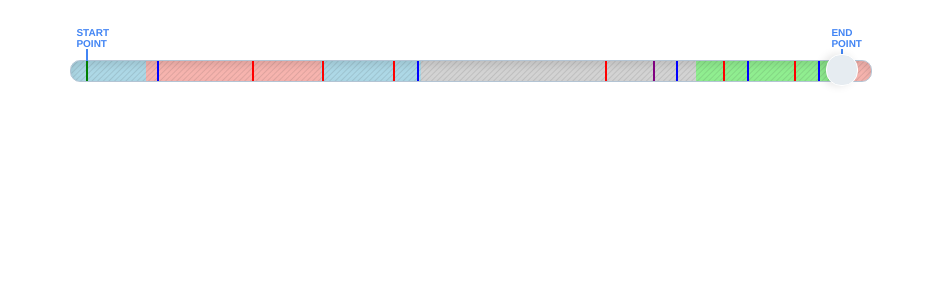
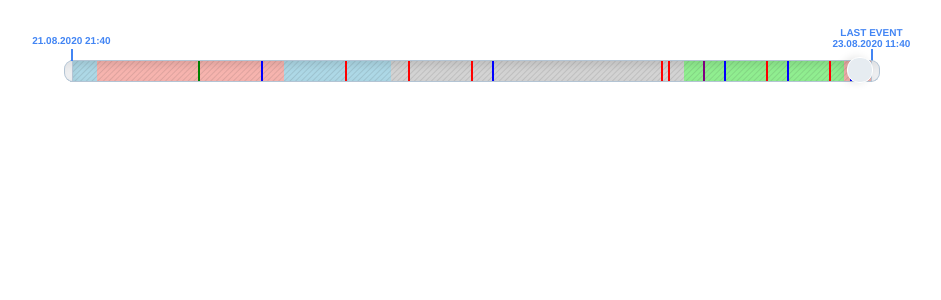
Before and after one commit to adnan-sahin/vue-custom-slider, a Vue app: page / in a window 1280 px wide. Shown: the top 300 px of the page, without its empty margins (64-1005 px from the left). Built offline with nearby package versions, Linux system fonts and the light colour scheme.

Commit message:
* Slider drag/drop thumb feature is implemented. * Refactoring

```diff
--- a/src/components/VueCustomSlider.vue
+++ b/src/components/VueCustomSlider.vue
@@ -6,33 +6,37 @@
       class="custom-slider"
       :style="{ width: sliderWidth + 'px', ...sliderBackgroundCssVars }"
     >
-      <div class="start-point" :style="{ left: startPointLeft + 'px' }">
-        <div class="start-point__text">START POINT</div>
+      <div class="start-point"></div>
+      <div class="start-point__text">
+        {{ formatDatetime(startDateTime) }}
       </div>
       <div
-        v-for="(item, index) in sliderData"
+        v-for="(item, index) in locatedSliderData"
         :key="index"
         :style="{
-          left: leftEventWidth(item.date) + 'px',
+          left: item.left + 'px',
           background: item.color,
         }"
+        @click="handleClickBreakPoint"
         class="break-point"
       >
         <span :style="{ color: item.color }" class="tooltip-text">
-          <p>
+          <p class="has-break-point-tooltip">
             {{ item.eventType }}
           </p>
         </span>
       </div>
       <div
+        ref="sliderThumb"
+        @mousedown="handleMouseDownSliderThumb"
+        @dragstart="handleDragStartSliderThumb"
         class="thumb"
-        :style="{ left: sliderWidth - 3 * startPointLeft + 'px' }"
+        :style="{ left: sliderThumbLeft + 'px' }"
       ></div>
-      <div
-        class="end-point"
-        :style="{ left: sliderWidth - 2 * startPointLeft + 'px' }"
-      >
-        <div class="end-point__text">END POINT</div>
+      <div class="end-point" :style="{ left: sliderWidth + 'px' }"></div>
+      <div class="end-point__text" :style="{ left: sliderWidth - 50 + 'px' }">
+        LAST EVENT
+        {{ formatDatetime(endDateTime) }}
       </div>
       <span
         class="resource-tooltip-text"
@@ -58,11 +62,15 @@ export default {
   },
   data() {
     return {
-      resourceLeft: 15,
-      startPointLeft: 15,
+      resourceLeft: 0,
+      startPointLeft: 0,
       currentResourceText: '',
       currentResourceColor: 'grey',
       arrLinearGradientTooltip: [],
+      sliderThumbLeft: 0,
+      startDateTime: moment().add(-36, 'hours'),
+      endDateTime: moment().add(2, 'hours'),
+      locatedSliderData: [],
       sliderData: [
         {
           date: moment().add(-32, 'hours'),
@@ -130,14 +138,14 @@ export default {
           color: 'blue',
         },
         {
-          date: moment(),
+          date: moment(-0.5, 'hours'),
           eventType: 'allocation',
           color: 'red',
         },
       ],
       sliderBackgroundData: [
         {
-          date: moment().add(-32, 'hours'),
+          date: moment().add(-30, 'hours'),
           eventType: 'event 1',
           color: '#f9fafc',
         },
@@ -184,7 +192,7 @@ export default {
   },
   computed: {
     maxDiffDurationEvent() {
-      return moment().diff(this.sliderData[0].date);
+      return this.endDateTime.diff(this.startDateTime);
     },
     maxDiffDurationBackground() {
       return moment().diff(this.sliderBackgroundData[0].date);
@@ -227,10 +235,8 @@ export default {
   methods: {
     leftEventWidth(date) {
       let duration = moment().diff(date);
-      let width =
-        (duration / this.maxDiffDurationEvent) *
-        (this.sliderWidth - 3 * this.startPointLeft);
-      return this.sliderWidth - 2 * this.startPointLeft - width;
+      let width = (duration / this.maxDiffDurationEvent) * this.sliderWidth;
+      return this.sliderWidth - width;
     },
     updateCoordinates(event) {
       this.resourceLeft = event.clientX - this.$refs.slider.offsetLeft;
@@ -241,16 +247,60 @@ export default {
       this.currentResourceText = currentResource.resourceName;
       this.currentResourceColor = currentResource.color;
     },
+    handleClickBreakPoint(event) {
+      event.preventDefault();
+      this.sliderThumbLeft = event.clientX - this.$refs.slider.offsetLeft - 12;
+    },
+    handleMouseDownSliderThumb(event) {
+      event.preventDefault();
+      let $refSliderThumb = this.$refs.sliderThumb;
+      let $refSlider = this.$refs.slider;
+      let shiftX = event.clientX - $refSliderThumb.getBoundingClientRect().left;
+      $refSlider.addEventListener('mousemove', onMouseMove);
+      $refSlider.addEventListener('mouseup', onMouseUp);
+      const $this = this;
+      function onMouseMove(event) {
+        let newLeft =
+          event.clientX - $refSlider.getBoundingClientRect().left - 12;
+        if (newLeft < 0) {
+          newLeft = 0;
+        }
+        let rightEdge = $refSlider.offsetWidth - $refSliderThumb.offsetWidth;
+        if (newLeft > rightEdge) {
+          newLeft = rightEdge;
+        }
+        const closestBreakPointLeft = $this.locatedSliderData
+          .map((p) => p.left)
+          .reduce((prev, curr) =>
+            Math.abs(curr - newLeft) < Math.abs(prev - newLeft) ? curr : prev
+          );
+        $this.sliderThumbLeft = closestBreakPointLeft - 12;
+      }
+      function onMouseUp(event) {
+        $refSlider.removeEventListener('mouseup', onMouseUp);
+        $refSlider.removeEventListener('mousemove', onMouseMove);
+      }
+    },
+    handleDragStartSliderThumb() {
+      return false;
+    },
+    formatDatetime(date) {
+      return date.format('DD.MM.YYYY HH:mm');
+    },
   },
   created() {
+    this.sliderThumbLeft = this.sliderWidth - 24;
     this.mouseMoveSlider = throttle(this.updateCoordinates, 300);
+    this.locatedSliderData = this.sliderData.map((item) => {
+      item.left = this.leftEventWidth(item.date);
+      return item;
+    });
   },
 };
 </script>
 
 <style lang="scss" scoped>
 .custom-slider {
-  border-radius: 10px;
   border: 1px solid #b3c4d4;
   height: 20px;
   background: #f9fafc;
@@ -291,6 +341,46 @@ export default {
   &:hover .resource-tooltip-text {
     visibility: visible;
   }
+
+  &:before {
+    &:hover .resource-tooltip-text {
+      visibility: hidden;
+    }
+  }
+  &:after {
+    &:hover .resource-tooltip-text {
+      visibility: hidden;
+    }
+  }
+  &::before {
+    content: '';
+    left: -7px;
+    bottom: -1px;
+    border-top-left-radius: 10px;
+    border-bottom-left-radius: 10px;
+    position: absolute;
+    border: 1px solid #b3c4d4;
+    height: 20px;
+    background: #f9fafc;
+    box-shadow: inset 0 4px 8px 0 rgba(0, 0, 0, 0.1);
+    width: 7px;
+    z-index: 0;
+  }
+  &::after {
+    content: '';
+    border-top-right-radius: 10px;
+    border-bottom-right-radius: 10px;
+    left: 100%;
+    bottom: -1px;
+    height: 20px;
+    position: absolute;
+    border: 1px solid #b3c4d4;
+    background: #f9fafc;
+    box-shadow: inset 0 4px 8px 0 rgba(0, 0, 0, 0.1);
+    width: 7px;
+    z-index: 0;
+  }
+
   .break-point {
     height: 20px;
     width: 2px;
@@ -330,21 +420,20 @@ export default {
     &:hover .tooltip-text {
       visibility: visible;
     }
-    &:hover .break-point .resource-tooltip-text {
-      visibility: hidden;
-    }
   }
 }
 .start-point {
   height: 12px;
   width: 2px;
   position: absolute;
+  left: 0;
   bottom: 20px;
   background: #4285f4;
   &__text {
-    position: relative;
-    left: -10px;
-    bottom: 22px;
+    position: absolute;
+    left: -50px;
+    width: 100px;
+    bottom: 35px;
     text-align: center;
     color: #4285f4;
     font-size: 10px;
@@ -358,24 +447,25 @@ export default {
   bottom: 20px;
   background: #4285f4;
   &__text {
-    position: relative;
-    left: -10px;
-    bottom: 22px;
+    position: absolute;
+    bottom: 32px;
     text-align: center;
     color: #4285f4;
     font-size: 10px;
     font-weight: 700;
+    width: 100px;
   }
 }
 .thumb {
   z-index: 2;
   position: absolute;
-  top: -7px;
-  width: 30px;
-  height: 30px;
-  border-radius: 15px;
+  top: -4px;
+  width: 24px;
+  height: 24px;
+  border-radius: 12px;
   box-shadow: -4px 0 8px 0 rgba(0, 0, 0, 0.1);
   border: 1px solid #fff;
   background: #e6ecf1;
+  cursor: pointer;
 }
 </style>
```
